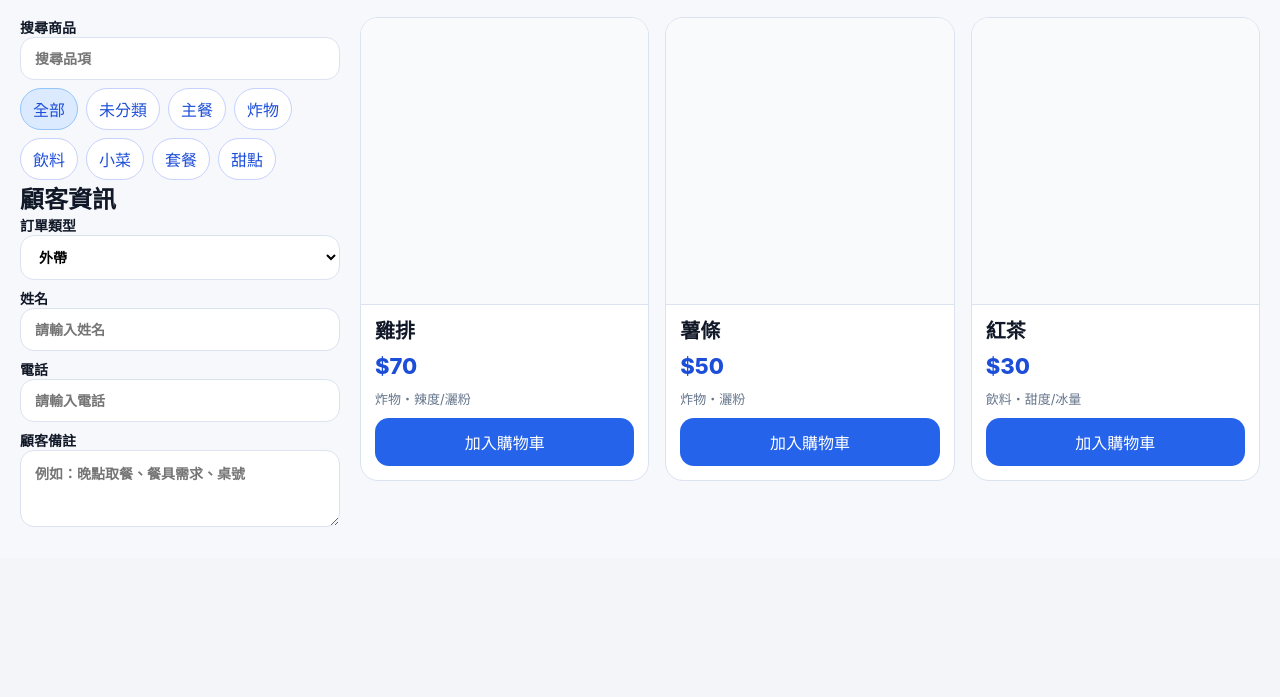
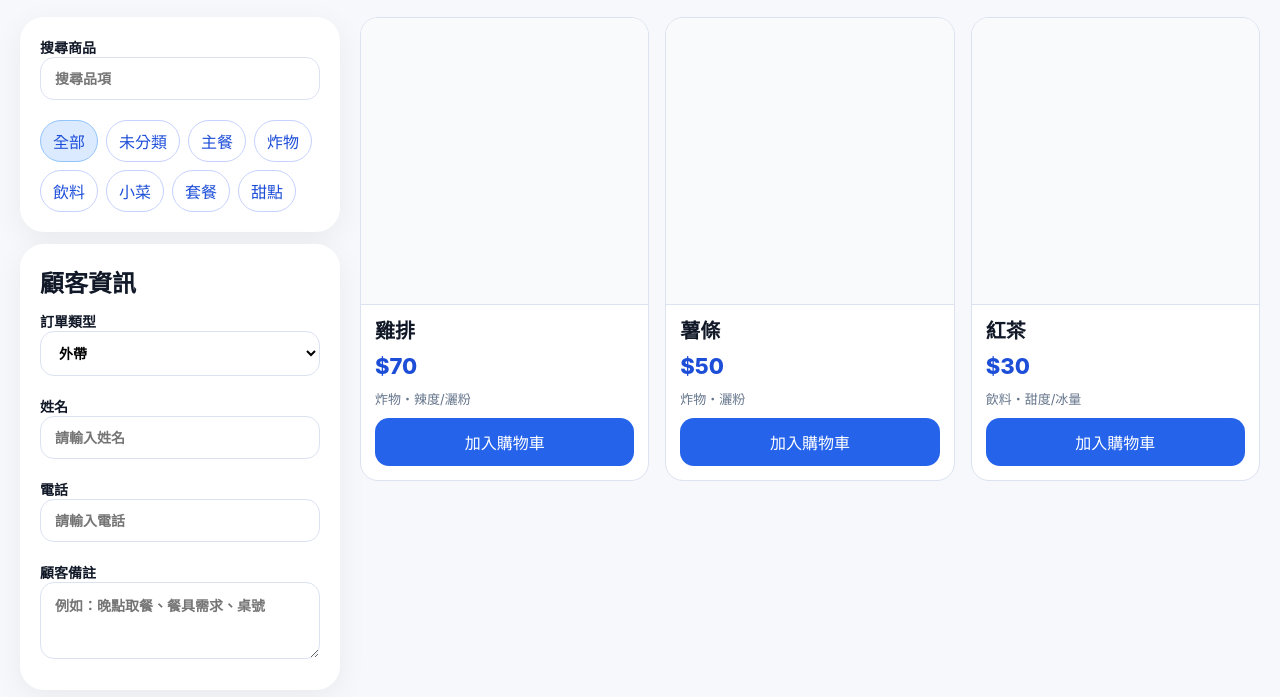
Before and after one commit to jess0937588151-hue/2332, a plain HTML site: page online-order.html in a window 1280 px wide. Shown: the part 181-878 px from the top of the page. Before the commit the page ends 800 px from the top, so only its background shows below. Drawn offline with Linux system fonts and the light colour scheme.

Commit message:
Update online-order.html

```diff
--- a/online-order.html
+++ b/online-order.html
@@ -7,6 +7,8 @@
   <title>線上點餐</title>
   <meta name="theme-color" content="#0f172a" />
   <link rel="stylesheet" href="styles/base.css" />
+  <link rel="stylesheet" href="styles/layout.css" />
+  <link rel="stylesheet" href="styles/pos.css" />
   <link rel="stylesheet" href="styles/online-order.css" />
 </head>
 <body>
```
